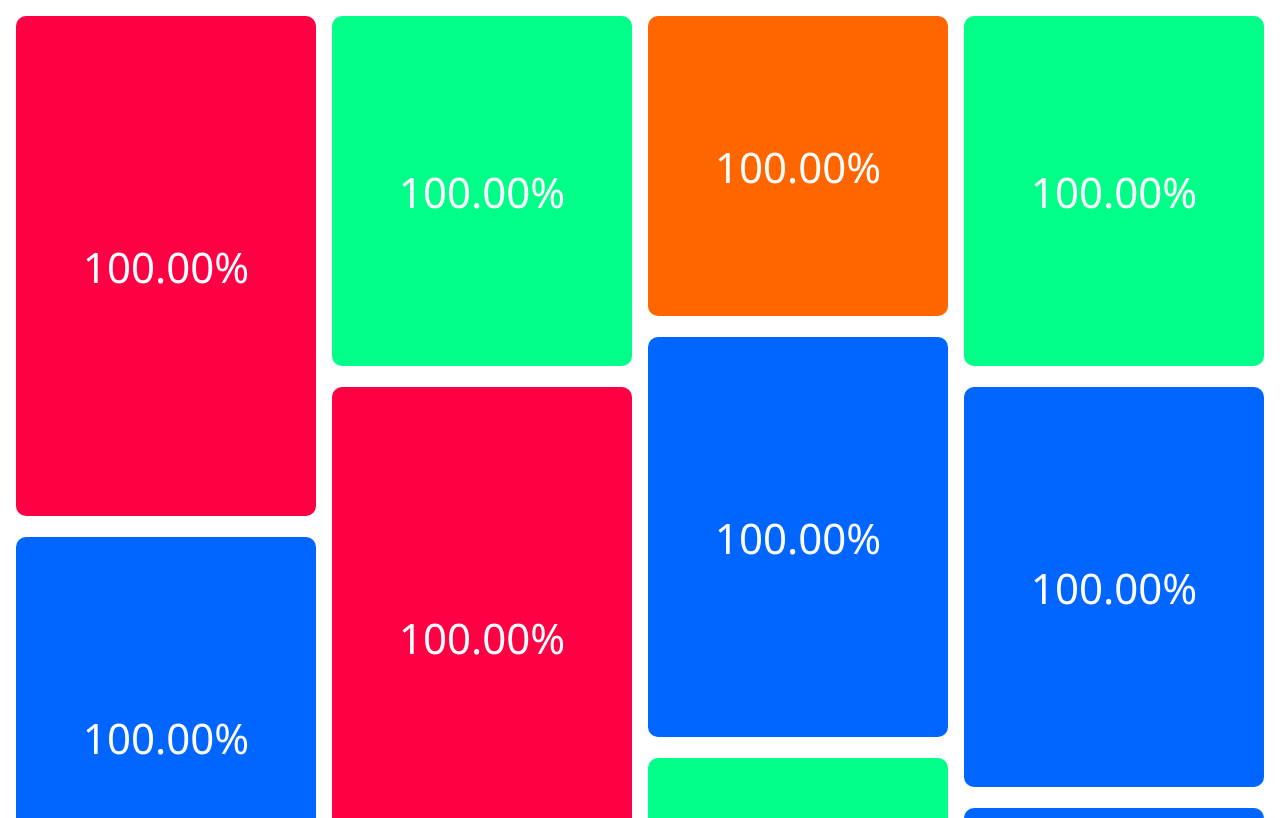
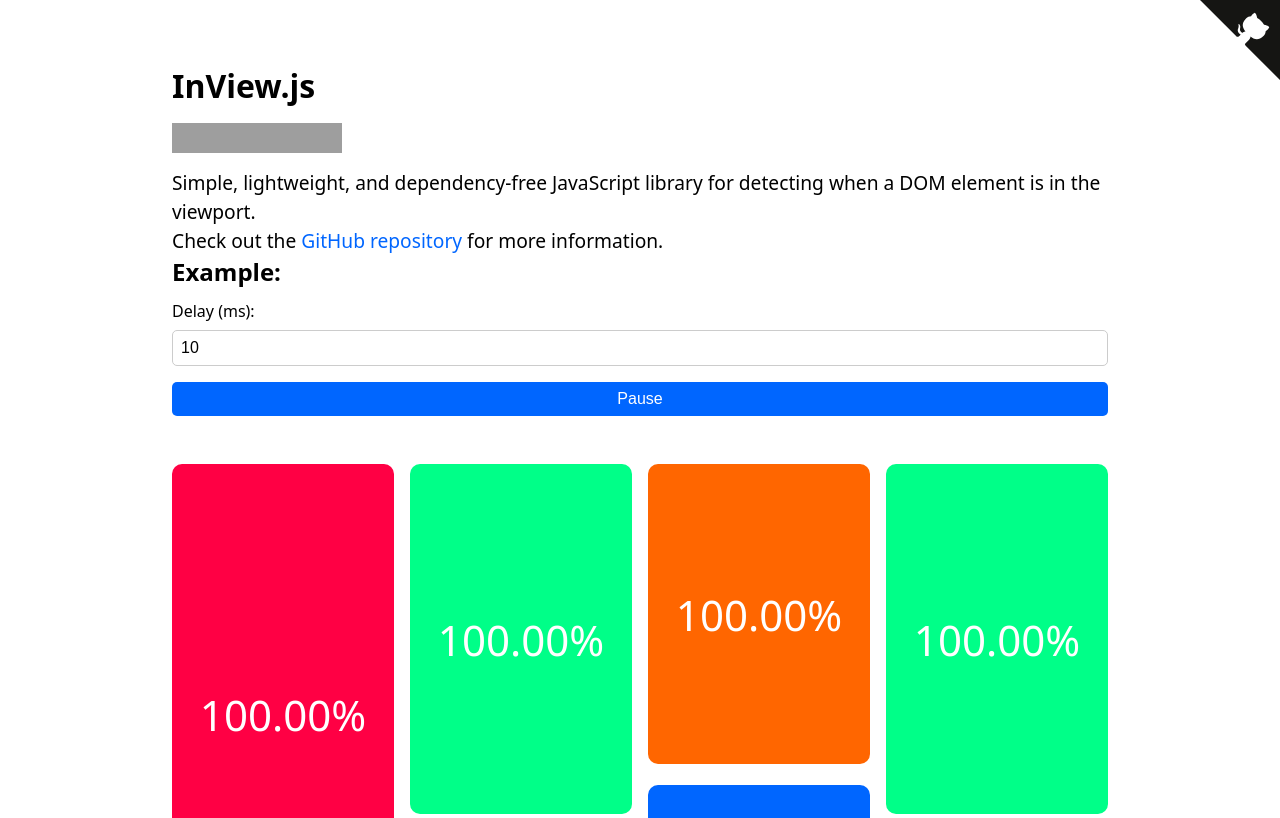
Before and after one commit to opuu/InView, a website: page demo/index.html in a window 1280 px wide. Shown: the top 818 px of the page. Drawn offline with Linux system fonts and the light colour scheme; grey boxes are pictures that could not be loaded.

Commit message:
Updated demo page

```diff
--- a/demo/index.html
+++ b/demo/index.html
@@ -1,11 +1,27 @@
 <!DOCTYPE html>
 <html lang="en">
-
   <head>
     <meta charset="UTF-8" />
     <meta http-equiv="X-UA-Compatible" content="IE=edge" />
     <meta name="viewport" content="width=device-width, initial-scale=1.0" />
     <title>InView.js</title>
+    <meta
+      name="description"
+      content="A lightweight JavaScript library for checking if an element is in the viewport."
+    />
+    <meta
+      name="keywords"
+      content="javascript, library, inview, viewport, scroll, scrollspy, scrollspyjs, scrollspy.js, scrollspy.js"
+    />
+    <meta name="author" content="Obaydur Rahman" />
+    <meta name="robots" content="index, follow" />
+    <meta name="generator" content="Opu.Rocks" />
+    <meta name="theme-color" content="#000000" />
+    <meta name="msapplication-navbutton-color" content="#000000" />
+    <meta name="apple-mobile-web-app-status-bar-style" content="#000000" />
+    <link rel="icon" href="https://opu.rocks/assets/img/opu.webp" />
+    <link rel="apple-touch-icon" href="https://opu.rocks/assets/img/opu.webp" />
+
     <style>
       * {
         margin: 0;
@@ -15,6 +31,13 @@
 
       body {
         margin: 1em;
+        font-family: system-ui, -apple-system, BlinkMacSystemFont, "Segoe UI",
+          Roboto, Oxygen, Ubuntu, Cantarell, "Open Sans", "Helvetica Neue",
+          sans-serif;
+        width: 100%;
+        max-width: 1000px;
+        margin: 2em auto;
+        padding: 2em;
       }
 
       /* masonry */
@@ -52,7 +75,6 @@
         }
 
         100% {
-
           transform: scale(1);
         }
       }
@@ -118,10 +140,195 @@
         background: #1d1d1d;
       }
 
+      h1 {
+        font-size: 2em;
+        font-weight: 600;
+        margin-bottom: 0.5em;
+      }
+
+      p {
+        font-size: 1.2em;
+        line-height: 1.5;
+      }
+
+      a {
+        color: #0066ff;
+        text-decoration: none;
+      }
+
+      a:hover {
+        text-decoration: underline;
+      }
+
+      h2 {
+        font-size: 1.5em;
+        font-weight: 600;
+        margin-bottom: 0.5em;
+      }
+
+      label {
+        display: block;
+        margin-bottom: 0.5em;
+      }
+
+      input {
+        display: block;
+        width: 100%;
+        padding: 0.5em;
+        border: 1px solid #ccc;
+        border-radius: 5px;
+        font-size: 1em;
+        margin-bottom: 1em;
+      }
+
+      input:focus {
+        outline: none;
+        border-color: #0066ff;
+      }
+
+      button {
+        display: block;
+        width: 100%;
+        padding: 0.5em;
+        border: none;
+        border-radius: 5px;
+        font-size: 1em;
+        background: #0066ff;
+        color: white;
+        cursor: pointer;
+        margin-bottom: 3em;
+      }
+
+      button:hover {
+        background: #0044cc;
+      }
+
+      button:active {
+        background: #002299;
+      }
+
+      .github-corner {
+        position: fixed;
+        top: 0;
+        right: 0;
+        border: 0;
+      }
+
+      .action {
+        display: flex;
+        justify-content: flex-start;
+        align-items: center;
+        margin-bottom: 1em;
+      }
+
+      .github-corner:hover .octo-arm {
+        animation: octocat-wave 560ms ease-in-out;
+      }
+      @keyframes octocat-wave {
+        0%,
+        100% {
+          transform: rotate(0);
+        }
+        20%,
+        60% {
+          transform: rotate(-25deg);
+        }
+        40%,
+        80% {
+          transform: rotate(10deg);
+        }
+      }
+      @media (max-width: 500px) {
+        .github-corner:hover .octo-arm {
+          animation: none;
+        }
+        .github-corner .octo-arm {
+          animation: octocat-wave 560ms ease-in-out;
+        }
+      }
+
+      .footer {
+        margin-top: 3em;
+        text-align: center;
+        font-size: 0.8em;
+      }
+
+      .footer a {
+        color: #0066ff;
+      }
+
+      .footer a:hover {
+        text-decoration: underline;
+      }
+
+      .footer .heart {
+        color: #ff0044;
+      }
     </style>
   </head>
 
   <body>
+    <a
+      href="https://github.com/opuu/InView"
+      class="github-corner"
+      aria-label="View source on GitHub"
+      ><svg
+        width="80"
+        height="80"
+        viewBox="0 0 250 250"
+        style="
+          fill: #151513;
+          color: #fff;
+          position: absolute;
+          top: 0;
+          border: 0;
+          right: 0;
+        "
+        aria-hidden="true"
+      >
+        <path d="M0,0 L115,115 L130,115 L142,142 L250,250 L250,0 Z"></path>
+        <path
+          d="M128.3,109.0 C113.8,99.7 119.0,89.6 119.0,89.6 C122.0,82.7 120.5,78.6 120.5,78.6 C119.2,72.0 123.4,76.3 123.4,76.3 C127.3,80.9 125.5,87.3 125.5,87.3 C122.9,97.6 130.6,101.9 134.4,103.2"
+          fill="currentColor"
+          style="transform-origin: 130px 106px"
+          class="octo-arm"
+        ></path>
+        <path
+          d="M115.0,115.0 C114.9,115.1 118.7,116.5 119.8,115.4 L133.7,101.6 C136.9,99.2 139.9,98.4 142.2,98.6 C133.8,88.0 127.5,74.4 143.8,58.0 C148.5,53.4 154.0,51.2 159.7,51.0 C160.3,49.4 163.2,43.6 171.4,40.1 C171.4,40.1 176.1,42.5 178.8,56.2 C183.1,58.6 187.2,61.8 190.9,65.4 C194.5,69.0 197.7,73.2 200.1,77.6 C213.8,80.2 216.3,84.9 216.3,84.9 C212.7,93.1 206.9,96.0 205.4,96.6 C205.1,102.4 203.0,107.8 198.3,112.5 C181.9,128.9 168.3,122.5 157.7,114.1 C157.9,116.9 156.7,120.9 152.7,124.9 L141.0,136.5 C139.8,137.7 141.6,141.9 141.8,141.8 Z"
+          fill="currentColor"
+          class="octo-body"
+        ></path>
+      </svg>
+    </a>
+
+    <div>
+      <h1>InView.js</h1>
+      <span class="action">
+        <iframe
+          src="https://ghbtns.com/github-btn.html?user=opuu&repo=InView&type=star&count=true&size=large"
+          frameborder="0"
+          scrolling="0"
+          width="170"
+          height="30"
+          title="GitHub"
+        ></iframe>
+      </span>
+      <p>
+        Simple, lightweight, and dependency-free JavaScript library for
+        detecting when a DOM element is in the viewport.
+      </p>
+      <p>
+        Check out the
+        <a href="https://github.com/opuu/InView">GitHub repository</a> for more
+        information.
+      </p>
+
+      <h2>Example:</h2>
+      <label for="delay">Delay (ms):</label>
+      <input type="number" id="delay" value="10" placeholder="Delay" />
+
+      <button id="pause">Pause</button>
+    </div>
     <div class="masonry">
       <div class="col b">0</div>
       <div class="col s">0</div>
@@ -191,11 +398,17 @@
       <div class="col b">0</div>
       <div class="col s">0</div>
     </div>
-
+    <div class="footer">
+      <p>
+        Made with
+        <span class="heart">❤</span> by
+        <a href="https://opu.rocks/" title="Opu"> Obaydur Rahman</a>
+      </p>
+    </div>
     <script type="module">
       import InView from "../dist/inview.js";
 
-        new InView(".col")
+      let elements = new InView(".col")
         .on("enter", (e) => {
           e.target.classList.add("active");
           e.target.innerText = e.percentage.toFixed(2) + "%";
@@ -203,8 +416,23 @@
         })
         .on("exit", (e) => {
           e.target.classList.remove("active");
+          e.target.innerText = "0%";
+          e.target.style.opacity = 0.1;
+        });
+
+      document.getElementById("pause").addEventListener("click", (e) => {
+        if (elements.paused) {
+          e.target.innerText = "Pause";
+          elements.resume();
+        } else {
+          e.target.innerText = "Resume";
+          elements.pause();
+        }
+      });
+
+      document.getElementById("delay").addEventListener("input", (e) => {
+        elements.setDelay(parseInt(e.target.value || "0"));
       });
     </script>
   </body>
-
 </html>
```
Lines whose indentation alone changed are shown as unchanged.
